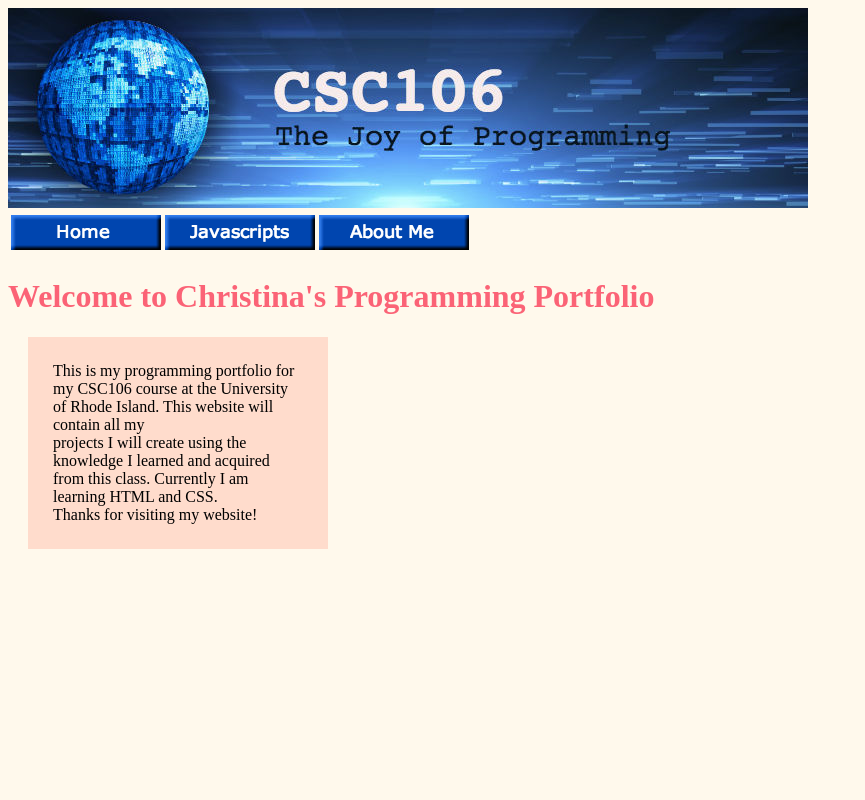
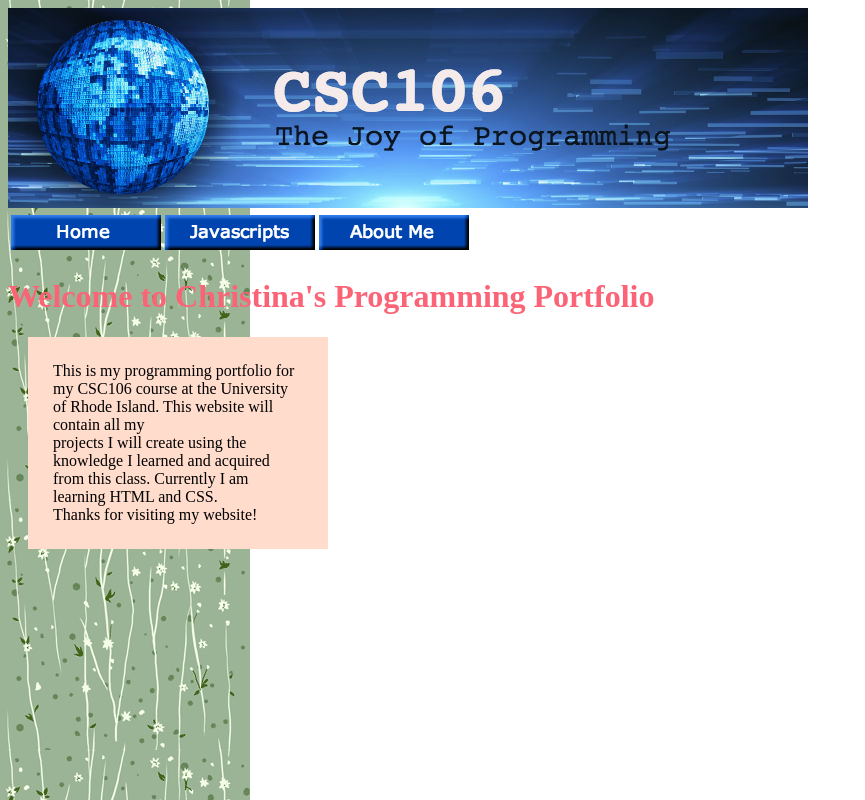
Before and after one commit to lunallesc/lunallesc.github.io, a plain HTML site: page index.html in a window 1280 px wide. Shown: the whole page, without its empty margins (0-865 px from the left). Drawn offline with Linux system fonts and the light colour scheme.

Commit message:
Update mystyle.css

```diff
--- a/mystyle.css
+++ b/mystyle.css
@@ -2,7 +2,8 @@ h1 {
   color: #fb6376ff;
 }
 body {
-  background-color: #fff9ecff;
+  background-image: url("https://github.com/lunallesc/lunallesc.github.io/blob/main/bg_paper01_green.png?raw=true");
+  background-repeat: repeat-y;
 }
 div {
   background-color: #ffdcccff;
```
